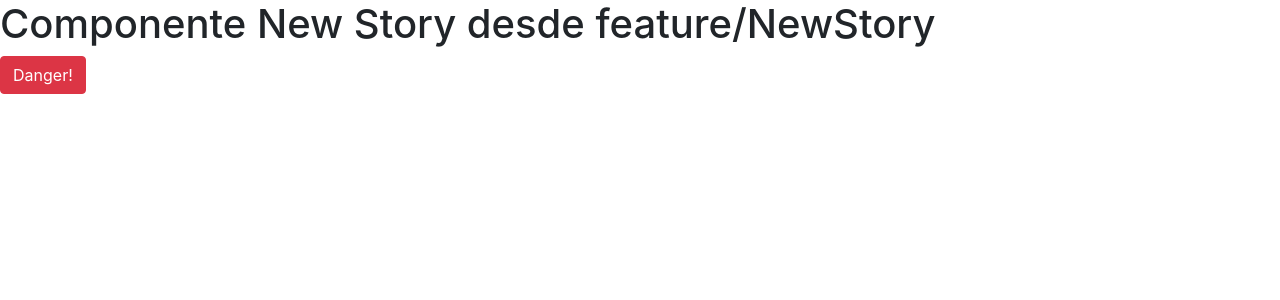
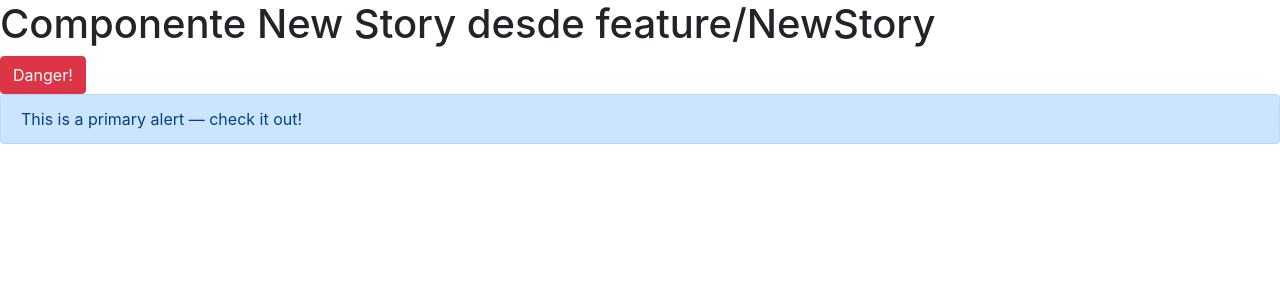
Before and after one commit to gommorin/react-final, a React (Create React App) app: page /new-story in a window 1280 px wide. Shown: the top 300 px of the page. Built offline with nearby package versions, Linux system fonts and the light colour scheme.

Commit message:
reactstrap

```diff
--- a/src/pages/NewStory/index.js
+++ b/src/pages/NewStory/index.js
@@ -1,7 +1,7 @@
 import React, { Component } from "react";
 
 // Reactstrap
-import { Button } from "reactstrap";
+import { Button, Alert } from "reactstrap";
 
 class NewStory extends Component {
   constructor(props) {
@@ -14,6 +14,7 @@ class NewStory extends Component {
       <div>
         <h1>Componente New Story desde feature/NewStory</h1>
         <Button color="danger">Danger!</Button>
+        <Alert color="primary">This is a primary alert — check it out!</Alert>
       </div>
     );
   }
```
